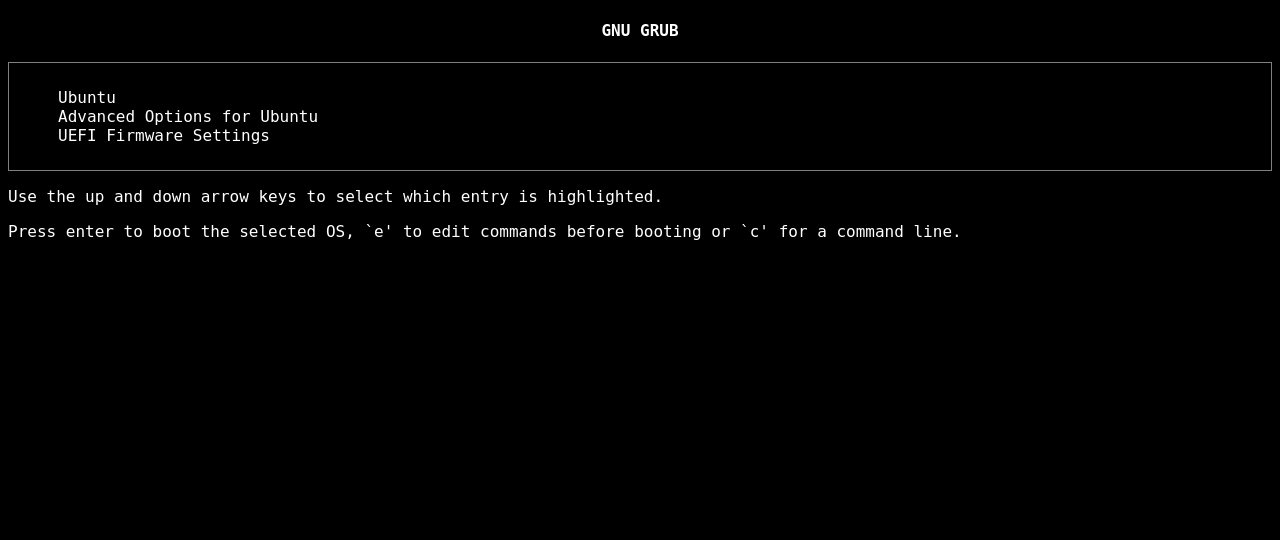
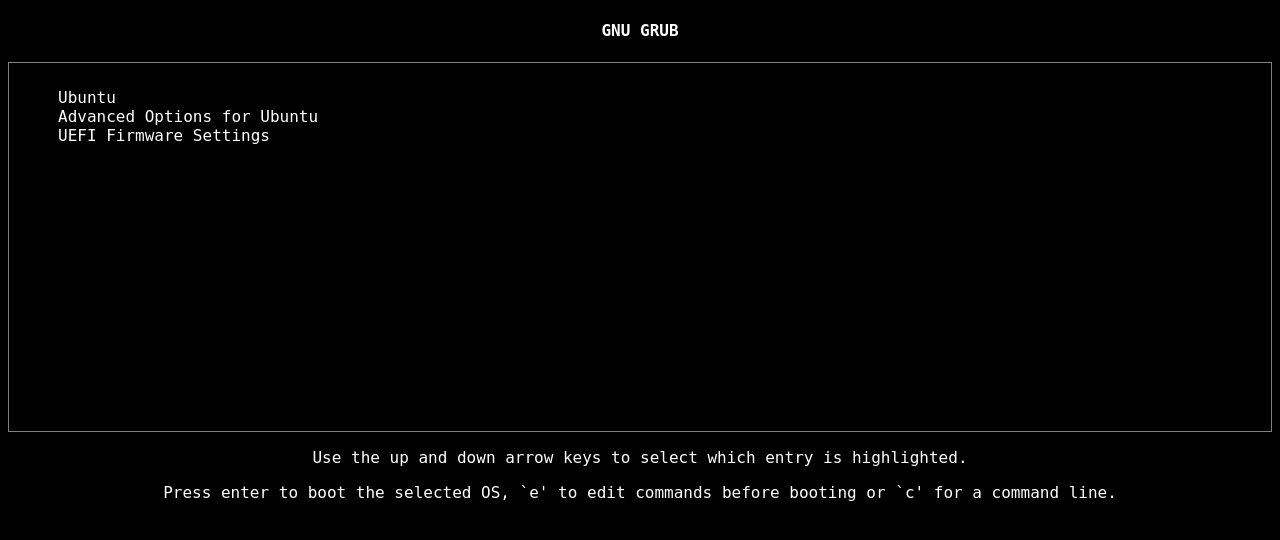
Before and after one commit to PersuasiveArchives/GNU-GRUB-HTML, a plain HTML site: page index.html in a window 1280 px wide. Drawn offline with Linux system fonts and the light colour scheme.

Commit message:
Added height and text align p

```diff
--- a/grub.css
+++ b/grub.css
@@ -11,19 +11,21 @@
     background-color: none;
     border: 1px solid grey;
     padding: 9px;
+    height: 350px;
 }
 
 
-li{
+li {
     list-style-type: none;
     font-family: 'DejaVu Sans Mono', monospace;
     text-align: left;
 }
-li:hover{
+li:hover {
     background-color: grey;
     display: block;
 }
 
-p{
+p {
     font-family: 'DejaVu Sans Mono', monospace;
+    text-align: center;
 }
```
